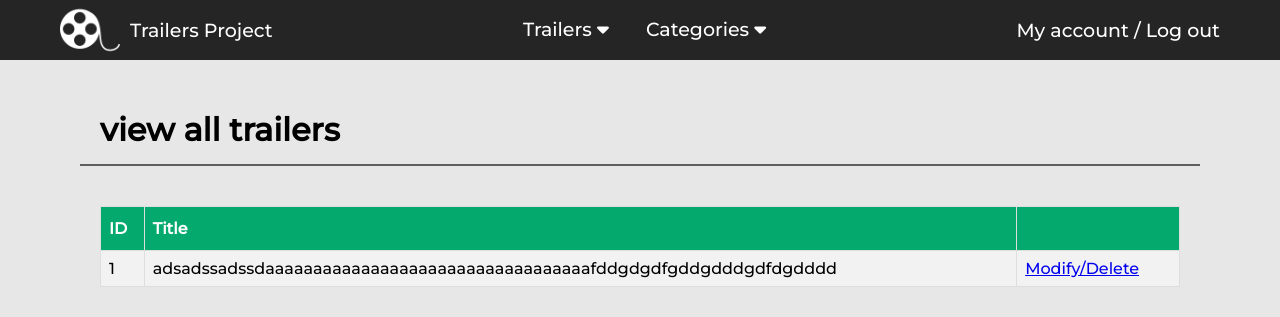
After one commit to YsaacAndujar/Trailers_API_Django_Rest_Framework, a Django app: page /trailers/viewTrailers/ in a window 1280 px wide. The commit adds this page. Shown: the top 317 px of the page. Run offline with Django 4.2, Linux system fonts and the light colour scheme; some libraries are stand-ins or nearby versions.

Commit message:
working in view table

```diff
--- a/APP/trailersProject/Trailers/urls.py
+++ b/APP/trailersProject/Trailers/urls.py
@@ -4,5 +4,6 @@ app_name="Trailers"
 urlpatterns = [
     #path('admin/', admin.site.urls),
     path('addTrailer/', views.addTrailer, name="addTrailer"),
+    path('viewTrailers/', views.viewTrailers, name="viewTrailers"),
     path('addCategory/', views.addCategory, name="addCategory"),
 ]
--- a/APP/trailersProject/Trailers/views.py
+++ b/APP/trailersProject/Trailers/views.py
@@ -8,3 +8,7 @@ def addTrailer(request):
 def addCategory(request):
     context = {}
     return render(request, "trailers/add-category.html",context)
+
+def viewTrailers(request):
+    context = {}
+    return render(request, "trailers/view-trailers.html",context)
--- /dev/null
+++ b/APP/trailersProject/static/css/table.css
@@ -0,0 +1,26 @@
+table {
+    font-family: Arial, Helvetica, sans-serif;
+    border-collapse: collapse;
+    width: 100%;
+  }
+
+  table td, table th {
+    border: 1px solid #ddd;
+    padding: 8px;
+  }
+
+  table tr:nth-child(even){background-color: #f2f2f2;}
+
+  table tr:hover {background-color: #ddd;}
+
+  table th {
+    padding-top: 12px;
+    padding-bottom: 12px;
+    text-align: left;
+    background-color: #04AA6D;
+    color: white;
+  }
+
+  table td a:visited{
+    color:#0000FF
+  }
--- a/APP/trailersProject/templates/base.html
+++ b/APP/trailersProject/templates/base.html
@@ -26,14 +26,14 @@
                     <a href="#">Trailers <i class="fa-solid fa-caret-down"></i></a>
                     <ul>
                         <a href="{% url 'Trailers:addTrailer' %}"><li>Add</li></a>
-                        <a href="#"><li>View all</li></a>
+                        <a href="{% url 'Trailers:viewTrailers' %}"><li>View all</li></a>
                     </ul>
                 </li>
                 <li>
                     <a href="#">Categories <i class="fa-solid fa-caret-down"></i></a>
                     <ul>
                         <a href="{% url 'Trailers:addCategory' %}"><li>Add</li></a>
-                        <a href="#"><li>View all</li></a>
+                        <a href=""><li>View all</li></a>
                     </ul>
                 </li>
             </ul>
--- /dev/null
+++ b/APP/trailersProject/templates/trailers/view-trailers.html
@@ -0,0 +1,28 @@
+{% extends "base.html" %}
+
+{% block head %}
+<link rel="stylesheet" href="/static/css/table.css">
+{% endblock head %}
+
+{% block content %}
+<h1>view all trailers</h1>
+<hr class="hr-separator">
+<div class="view-content">
+    <div class="search-container">
+    </div>
+    <div class="table-container">
+        <table class="table">
+            <tr>
+                <th>ID</th>
+                <th>Title</th>
+                <th></th>
+            </tr>
+            <tr>
+            <td>1</td>
+            <td>adsadssadssdaaaaaaaaaaaaaaaaaaaaaaaaaaaaaaaaaafddgdgdfgddgdddgdfdgdddd</td>
+            <td><a href="#x">Modify/Delete</a></td>
+            </tr>
+        </table>
+    </div>
+</div>
+{% endblock content %}
```
